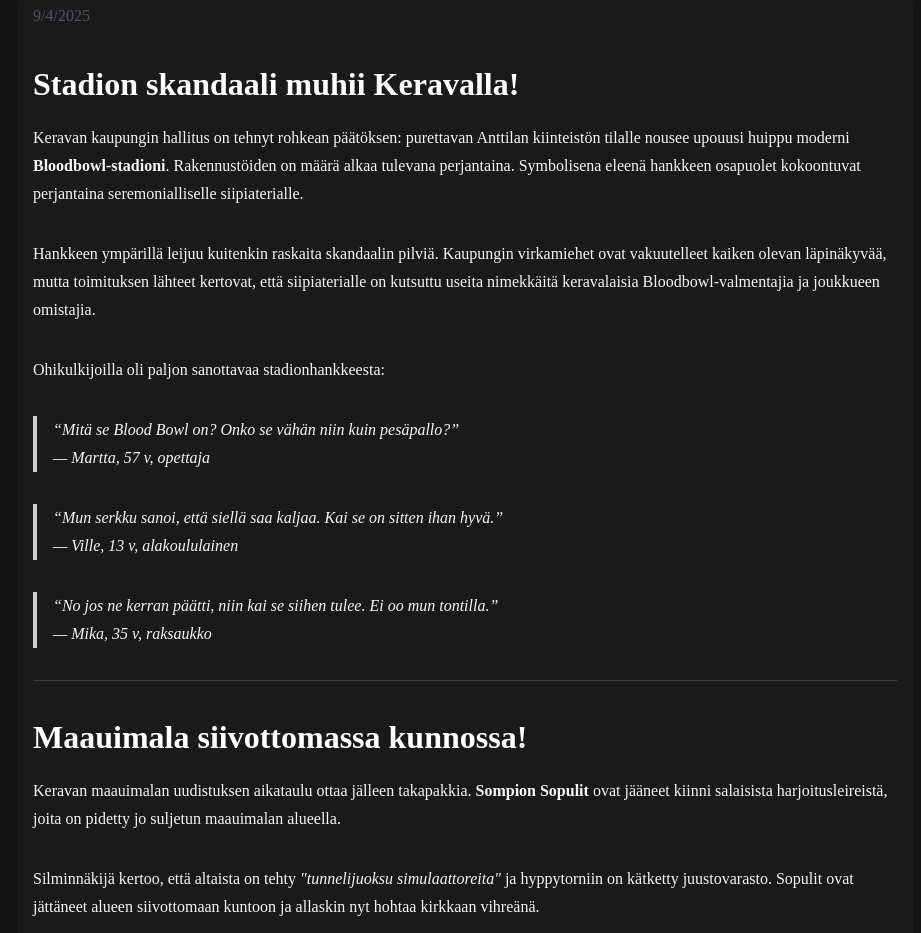
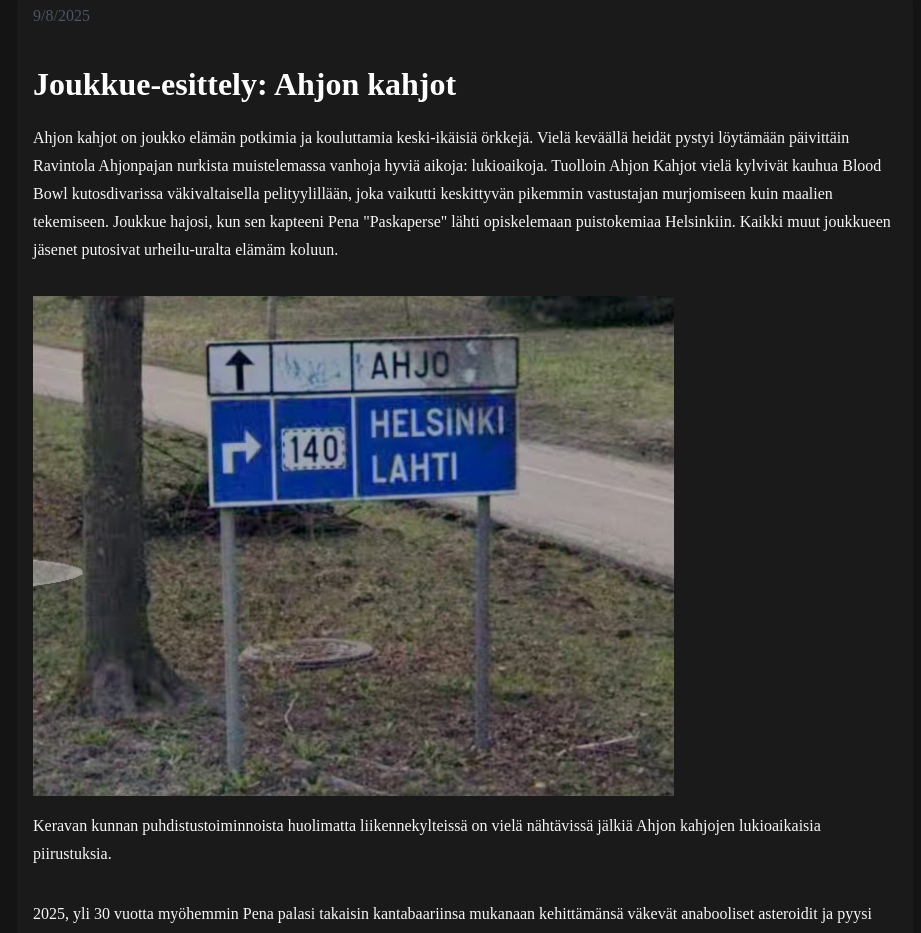
Before and after one commit to majaluoma/keravaBB, a React (Vite) app: page /uutiset in a window 1280 px wide. Shown: the part 3220-4153 px from the top of the page, without its empty margins (175-1096 px from the left). Built offline with nearby package versions, Linux system fonts and the light colour scheme.

Commit message:
ahjonkahjot

```diff
--- /dev/null
+++ b/public/siteTexts/blogEntries/17/text.md
@@ -0,0 +1,10 @@
+# Joukkue-esittely: Ahjon kahjot
+
+Ahjon kahjot on joukko elämän potkimia ja kouluttamia keski-ikäisiä örkkejä. Vielä keväällä heidät pystyi löytämään päivittäin Ravintola Ahjonpajan nurkista muistelemassa vanhoja hyviä aikoja: lukioaikoja. Tuolloin Ahjon Kahjot vielä kylvivät kauhua Blood Bowl kutosdivarissa väkivaltaisella pelityylillään, joka vaikutti keskittyvän pikemmin vastustajan murjomiseen kuin maalien tekemiseen. Joukkue hajosi, kun sen kapteeni Pena "Paskaperse" lähti opiskelemaan puistokemiaa Helsinkiin. Kaikki muut joukkueen jäsenet putosivat urheilu-uralta elämäm koluun.
+
+![alt text](/siteTexts/blogEntries/17/image.png)
+Keravan kunnan puhdistustoiminnoista huolimatta liikennekylteissä on vielä nähtävissä jälkiä Ahjon kahjojen lukioaikaisia piirustuksia.
+
+2025, yli 30 vuotta myöhemmin Pena palasi takaisin kantabaariinsa mukanaan kehittämänsä väkevät anabooliset asteroidit ja pyysi vanhat lukiotoverinsa mukaan Kerava Cup-kisaan. Kahjoja ei tarvinnut paljon suostutella ja he löysivät sopivat suonet asteroideille salaman nopeasti.
+
+Ahjon Kahjot ovat nyt elämänsä kunnossa ja valmiina palaamaan pelikentälle. Kysymys kuuluukin: pitääkö iän tuoma viisaus örkkien taipumuksen nyrkkivaltaan aisoissa vai voittaako heidän suoniensa sisällä virtaava mömmö?
--- a/src/data/blogData.ts
+++ b/src/data/blogData.ts
@@ -104,4 +104,11 @@ export const blogData = [
     date: new Date('2025-09-08'),
     labels: ['tilastokatsaus', 'uutiset'],
   },
+      {
+    id:17,
+    title: 'Joukkue-esittely: Ahjon kahjot',
+    ingress: 'joukkoe-esittely',
+    date: new Date('2025-09-08'),
+    labels: ['tiimit', 'ahjon kahjot'],
+  },
 ];
```
Also changed, not shown: public/siteTexts/blogEntries/17/image.png (added).
